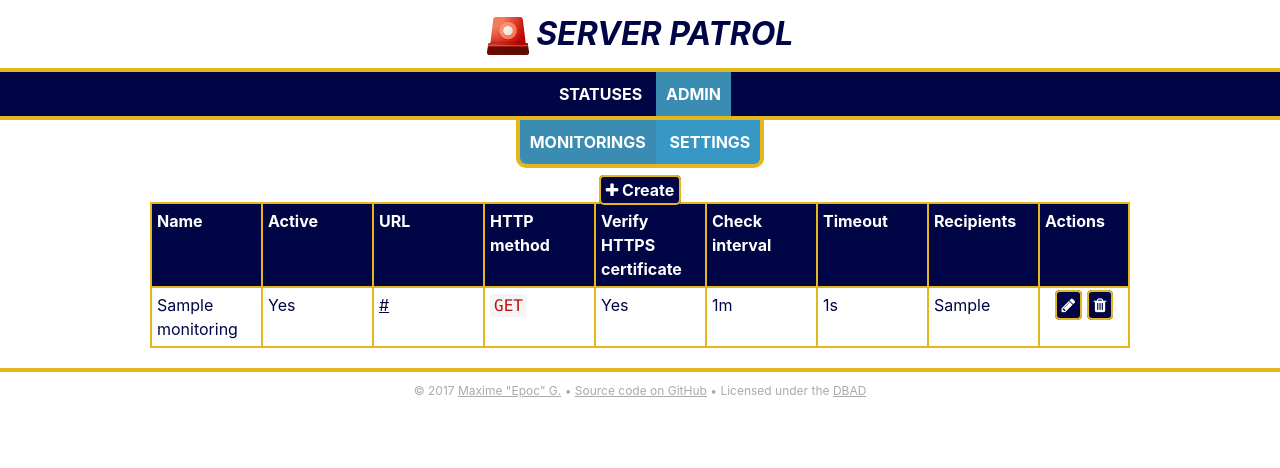
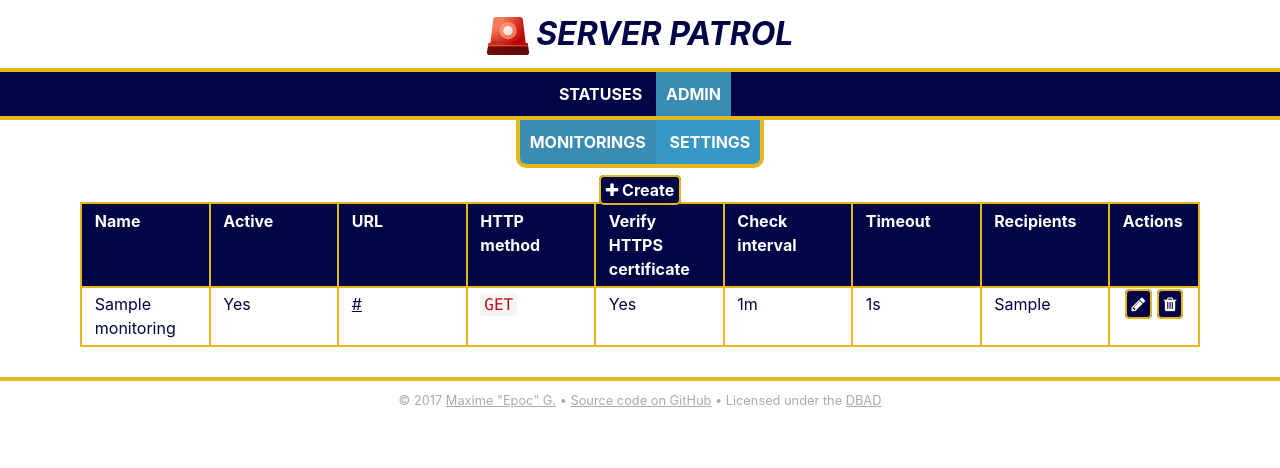
Before and after one commit to EpocDotFr/server-patrol, a Flask app: page /admin/monitorings in a window 1280 px wide. Shown: the top 468 px of the page. Run offline with Flask 2, Linux system fonts and the light colour scheme; tables that the repository leaves empty hold one stand-in row (values such as "Sample post").

Commit message:
Continuation

```diff
--- a/static/css/app.css
+++ b/static/css/app.css
@@ -2,8 +2,15 @@
  * Global styles */
 
 body {
+    cursor: default;
+}
+
+body,
+table,
+input,
+select,
+textarea {
     font-family: -apple-system, BlinkMacSystemFont, "Segoe UI", Roboto, Oxygen-Sans, Ubuntu, Cantarell, "Helvetica Neue", sans-serif;
-    cursor: default;
     color: #000545;
 }
 
@@ -135,18 +142,10 @@ button.small, .button.small {
 input,
 select,
 textarea {
-    font-family: -apple-system, BlinkMacSystemFont, "Segoe UI", Roboto, Oxygen-Sans, Ubuntu, Cantarell, "Helvetica Neue", sans-serif;
     background-color: #FFF;
-    padding: 5px 10px;
+    padding: 0.5rem 1rem;
     border: 2px solid #E6B71D;
     border-radius: 5px;
-    font-size: 16px;
-}
-
-input:focus,
-select:focus,
-textarea:focus {
-    outline: none;
 }
 
 /************************************************************************
@@ -290,13 +289,6 @@ nav.secondary > ul > li.active > a:hover {
     overflow-x: auto;
 }
 
-table {
-    width: 100%;
-    border-collapse: collapse;
-    font-family: -apple-system, BlinkMacSystemFont, "Segoe UI", Roboto, Oxygen-Sans, Ubuntu, Cantarell, "Helvetica Neue", sans-serif;
-    margin-bottom: 10px;
-}
-
 table,
 table td,
 table th {
@@ -308,35 +300,14 @@ table th {
     color: #FFF;
 }
 
-table td,
-table th {
-    padding: 5px;
-    text-align: left;
-}
-
-table tr:nth-child(odd) td {
-
-}
-
 table tr:nth-child(even) td {
     background-color: #F5F6FF;
-}
-
-/************************************************************************
- * Page content */
-
-#page {
-    padding: 10px;
-    max-width: 1000px;
-    margin: 0 auto;
 }
 
 /************************************************************************
  * Footer */
 
 footer {
-    font-size: 12px;
-    padding: 10px;
     border-top: 4px solid #E6B71D;
 }
 
--- a/templates/admin/monitorings/form.html
+++ b/templates/admin/monitorings/form.html
@@ -1,6 +1,6 @@
 {{ form.csrf_token }}
 
-<div class="grid">
+<div class="grid has-gutter">
     <div class="w50">
         <div class="group">
             <label for="name">{{ form.name.label }} *</label>
@@ -15,7 +15,7 @@
     </div>
 </div>
 
-<div class="grid">
+<div class="grid has-gutter">
     <div class="w33">
         <div class="group">
             <label for="is_active">{{ form.is_active }} {{ form.is_active.label }}</label>
@@ -33,7 +33,7 @@
     </div>
 </div>
 
-<div class="grid">
+<div class="grid has-gutter">
     <div class="w33">
         <div class="group">
             <label for="http_method">{{ form.http_method.label }}</label>
--- a/templates/home.html
+++ b/templates/home.html
@@ -6,11 +6,11 @@
     {% if monitorings %}
         <div class="grid-2 has-gutter">
         {% for monitoring in monitorings %}
-            <div class="monitoring mbs pas">
-                <div class="txtcenter fl w50p">
+            <div class="monitoring flex-container mbs pas">
+                <div class="status txtcenter w50p">
                     <span class="status-chip {{ monitoring.status.value }}"><i class="fa fa-{% if monitoring.status.value == 'UP' %}check{% elif monitoring.status.value == 'DOWN' %}times{% elif monitoring.status.value == 'UNKNOWN' %}question{% endif %}"></i></span>
                 </div>
-                <div class="mod pls">
+                <div class="pls">
                     <div class="name big">{% if not monitoring.is_public %}<i class="fa fa-lock"></i> {% endif %}{{ monitoring.name }} <small><a href="{{ monitoring.url }}"><i class="fa fa-external-link"></i></a> <a href="{{ url_for('rss_one', monitoring_id=monitoring.id) }}"><i class="fa fa-rss"></i></a></small></div>
                     <div class="muted small">{% if monitoring.status.value == 'DOWN' %}<strong>Down for:</strong> {{ monitoring.last_status_change_at.humanize() }} • {% endif %}<strong>Last checked:</strong> {% if monitoring.last_checked_at %}{{ monitoring.last_checked_at.humanize() }}{% else %}Never{% endif %} • <strong>Next check:</strong> {% if monitoring.last_checked_at %}{{ monitoring.last_checked_at.replace(minutes=monitoring.check_interval).humanize(arrow.now()) }}{% else %}{{ monitoring.created_at.replace(minutes=monitoring.check_interval).humanize(arrow.now()) }}{% endif %}</div>
                 </div>
--- a/templates/layout.html
+++ b/templates/layout.html
@@ -16,7 +16,7 @@
 
     <title>{% block meta_title %}{% endblock %}{% if self.meta_title() | trim %} • {% endif %}Server Patrol</title>
 </head>
-<body>
+<body class="man pan">
     <header class="txtcenter pas">
         <a href="{{ url_for('home') }}" class="biggest"> <img src="{{ url_for('static', filename='images/logo.png') }}"> Server Patrol</a>
     </header>
@@ -30,7 +30,7 @@
 
     {% block secondary_nav %} {% endblock %}
 
-    <div id="page">
+    <div class="pas center mw1140p">
         {% with flash_messages = get_flashed_messages(with_categories=true) %}
           {% if flash_messages %}
             {% for category, message in flash_messages %}
@@ -42,6 +42,6 @@
         {% block content %} {% endblock %}
     </div>
 
-    <footer class="muted txtcenter">© 2017 <a href="https://epoc.fr">Maxime "Epoc" G.</a> • <a href="https://github.com/EpocDotFr/server-patrol">Source code on GitHub</a> • Licensed under the <a href="https://github.com/EpocDotFr/server-patrol/blob/master/LICENSE.md">DBAD</a></footer>
+    <footer class="muted txtcenter pas small">© 2017 <a href="https://epoc.fr">Maxime "Epoc" G.</a> • <a href="https://github.com/EpocDotFr/server-patrol">Source code on GitHub</a> • Licensed under the <a href="https://github.com/EpocDotFr/server-patrol/blob/master/LICENSE.md">DBAD</a></footer>
 </body>
 </html>
```
